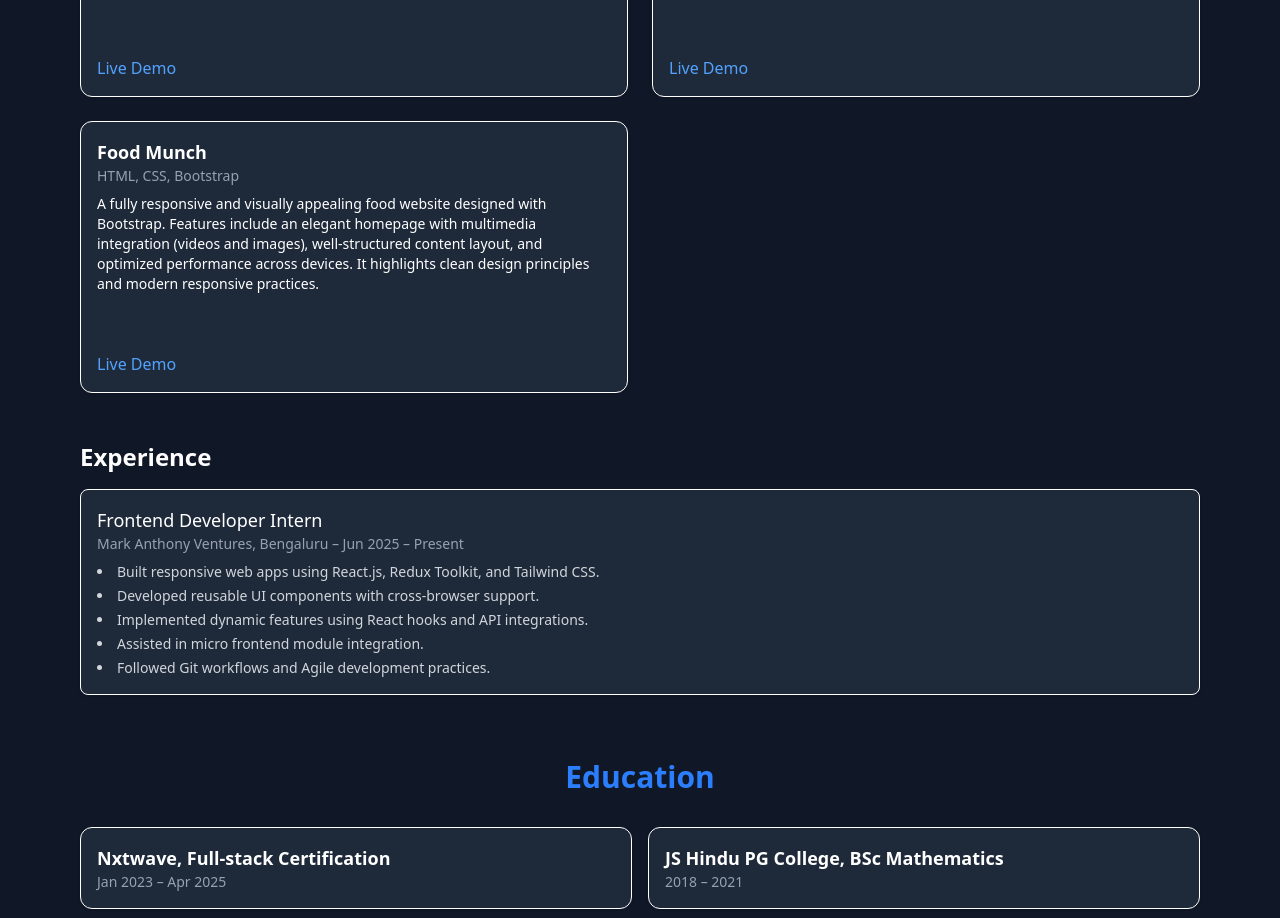
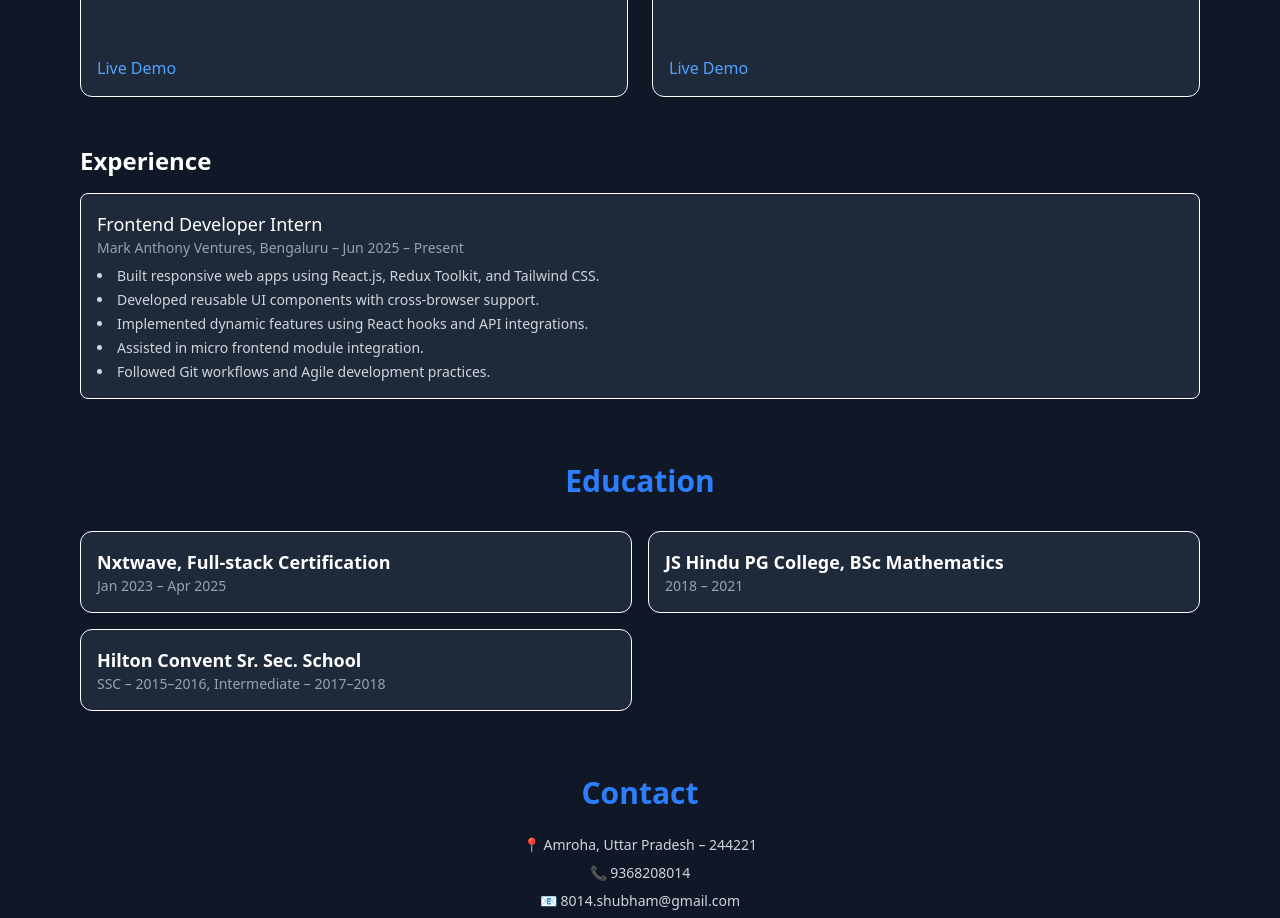
Before and after one commit to Shubham-168/shubham-portfolio, a React (Vite) app: page / in a window 1280 px wide. Shown: the part 1780-2698 px from the top of the page. Built offline with nearby package versions, Linux system fonts and the light colour scheme.

Commit message:
refactor: remove outdated project entry for Food Munch from projects list

```diff
--- a/src/data/projects.js
+++ b/src/data/projects.js
@@ -35,10 +35,4 @@ export const projects = [
     desc: "A high-performance e-commerce platform built with React and Redux Toolkit, featuring micro-frontend architecture for scalability. Includes product listing, detailed product pages, state management for cart functionality, and a modern Tailwind-powered UI. Deployed on Vercel for seamless CI/CD and optimized hosting.",
     live: "https://host-product-app.vercel.app/",
   },
-  {
-    title: "Food Munch",
-    tech: "HTML, CSS, Bootstrap",
-    desc: "A fully responsive and visually appealing food website designed with Bootstrap. Features include an elegant homepage with multimedia integration (videos and images), well-structured content layout, and optimized performance across devices. It highlights clean design principles and modern responsive practices.",
-    live: "http://shubhamfood.ccbp.tech",
-  },
 ];
```
